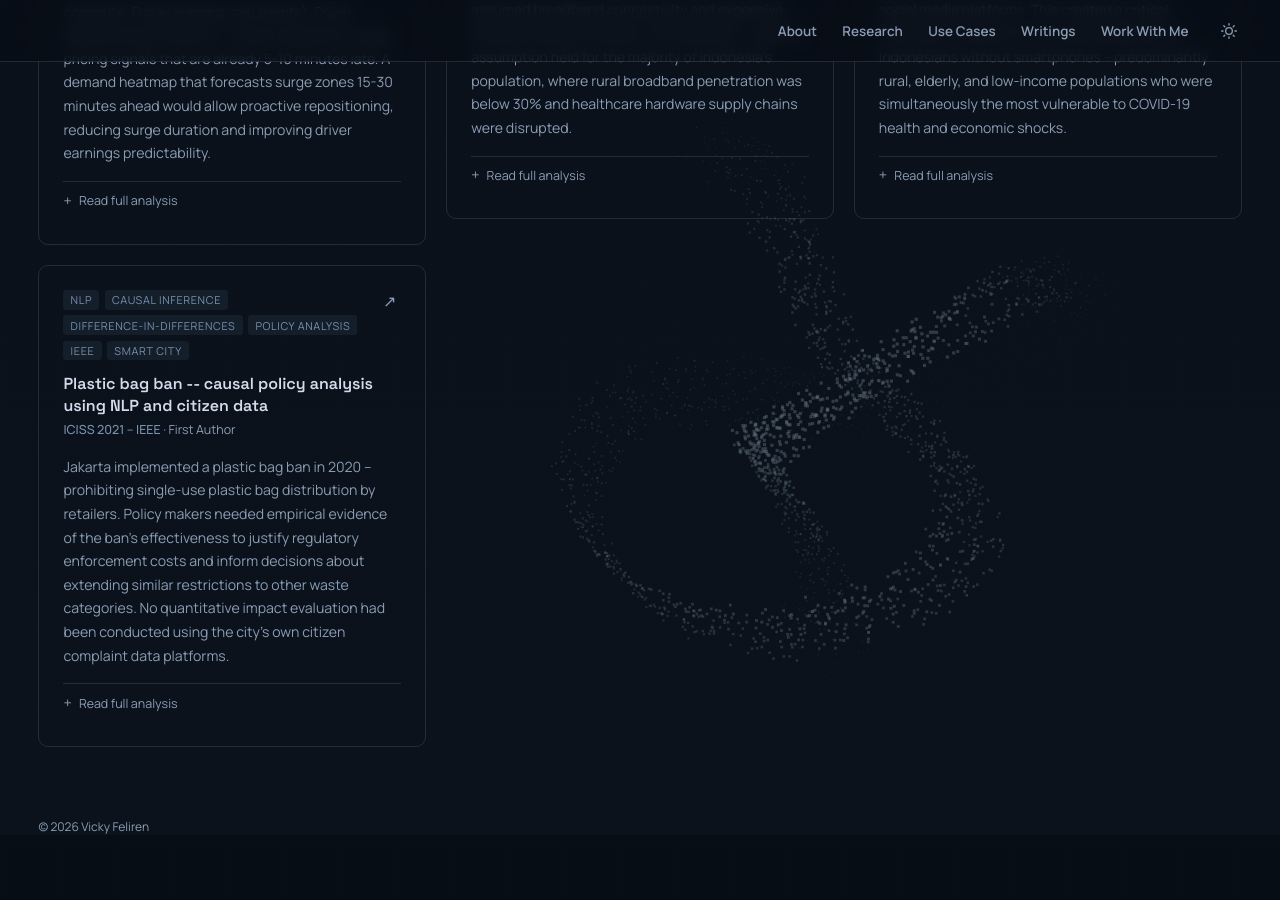
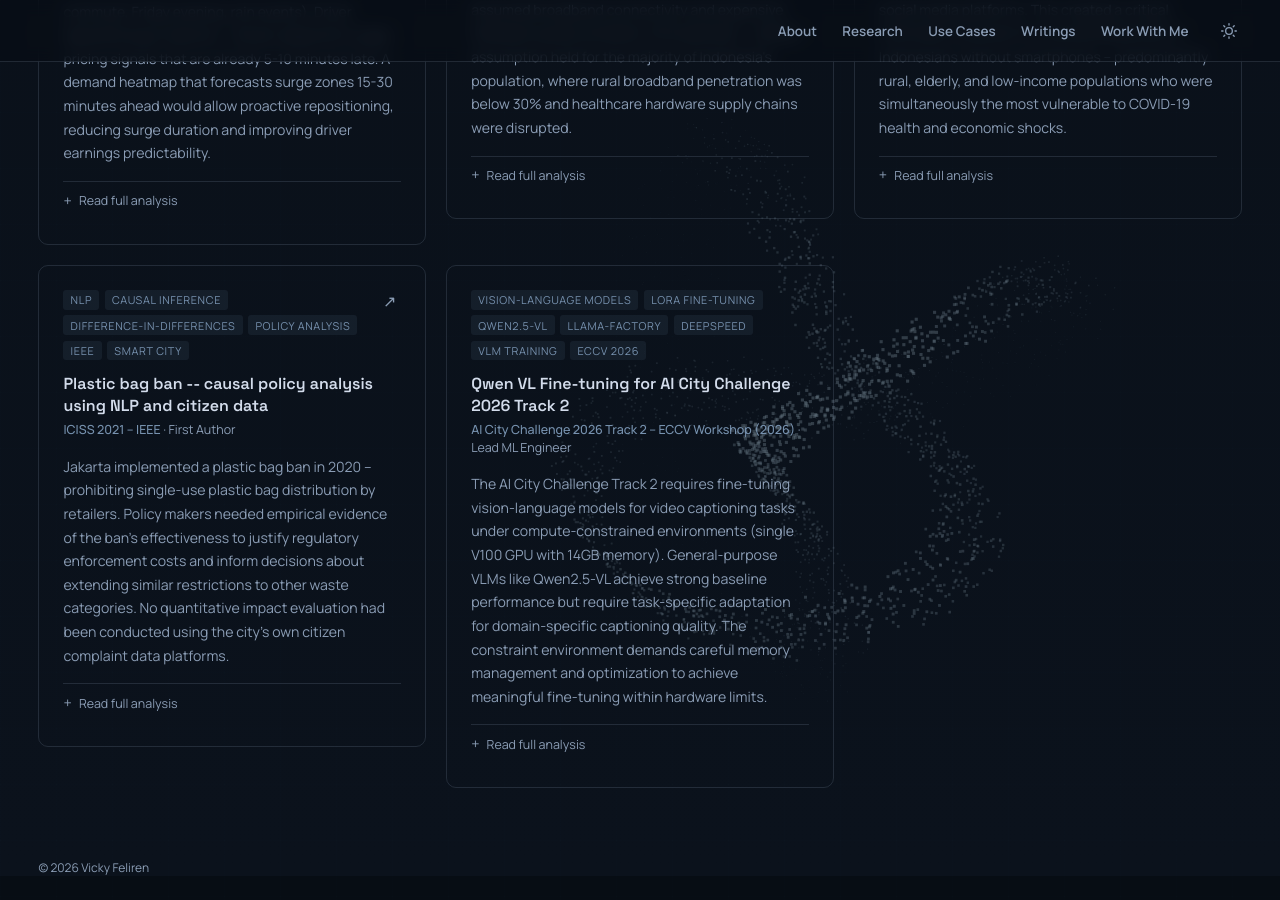
Before and after one commit to Feliren88/feliren88.github.io, a Jekyll site: the page built from _pages/usecases.md, in a window 1280 px wide and 900 px high, scrolled down 2926 px. Built offline with Jekyll 4.4.1, drawn with Linux system fonts in a browser that asks for light colours; before the commit the page ends 3785 px from its top, so only the background shows below that.

Commit message:
Add ECCV Workshop Qwen VL fine-tuning use case

```diff
--- a/_data/usecases.yml
+++ b/_data/usecases.yml
@@ -1353,6 +1353,104 @@ usecases:
       for evidence-based urban environmental policy evaluation in emerging market
       smart cities.
 
+  # ──────────────────────────────────────────
+
+  - id: eccv-workshop-qwen-vl
+    title: "Qwen VL Fine-tuning for AI City Challenge 2026 Track 2"
+    category: applied
+    tags:
+      - Vision-Language Models
+      - LoRA Fine-tuning
+      - Qwen2.5-VL
+      - LLaMA-Factory
+      - DeepSpeed
+      - VLM Training
+      - ECCV 2026
+    venue: "AI City Challenge 2026 Track 2 -- ECCV Workshop (2026)"
+    role: Lead ML Engineer
+    keywords:
+      - Vision-language model fine-tuning
+      - Qwen2.5-VL-3B
+      - LoRA adaptation
+      - DeepSpeed ZeRO-2
+      - AI City Challenge
+      - Captioning
+
+    situation: >
+      The AI City Challenge Track 2 requires fine-tuning vision-language models
+      for video captioning tasks under compute-constrained environments (single
+      V100 GPU with 14GB memory). General-purpose VLMs like Qwen2.5-VL achieve
+      strong baseline performance but require task-specific adaptation for
+      domain-specific captioning quality. The constraint environment demands
+      careful memory management and optimization to achieve meaningful fine-tuning
+      within hardware limits.
+
+    complication: >
+      Fine-tuning Qwen2.5-VL-3B on a 14GB GPU presents multiple technical
+      challenges: standard full-parameter fine-tuning exceeds GPU memory on
+      even a single forward pass, multi-GPU training is blocked by cluster-level
+      TCP port exhaustion, and naive LoRA configurations fail due to sequence
+      length issues (caption_train_small.json had multiple image segments per
+      sample creating sequences too long for GPU memory). Additional challenges
+      include system-wide PyTorch vs. venv torch conflicts and CUDA version
+      mismatches between the cluster environment and PyTorch installation.
+
+    resolution:
+      architecture: >
+        Implemented LoRA fine-tuning on Qwen2.5-VL-3B-Instruct using LLaMA-Factory
+        framework with LoRA rank 16, LoRA alpha 4, targeting all layers. Cutoff
+        length increased from 4096 to 8192 to accommodate longer sequences.
+        Gradient checkpointing enabled for memory optimization. DeepSpeed ZeRO-2
+        configuration prepared for multi-GPU scaling when cluster port issues resolve.
+      dataset_optimization: >
+        Created caption_train_tiny.json with simplified format (single image per
+        sample instead of multiple segments) to reduce sequence length while
+        preserving task semantics. This resolved the CUDA OOM on first forward pass
+        issue that prevented training from starting.
+      environment_setup: >
+        Configured dedicated Python 3.11 venv with PyTorch 2.5.1+cu121, peft,
+        transformers, deepspeed. Set CUDA_HOME=/usr/local/cuda-12.5 for correct
+        CUDA bindings, PYTHONPATH to venv site-packages first to avoid system torch
+        conflict, and PYTORCH_CUDA_ALLOC_CONF=expandable_segments:True for better
+        memory fragmentation handling. NCCL_SOCKET_IFNAME=lo configured to avoid
+        multi-GPU port conflicts.
+      training_pipeline: >
+        Implemented automated training script (train_qwen.py) that generates
+        dataset_info.json, train_caption.yaml, and ds_zero2.json configs, then
+        executes LLaMA-Factory training with proper environment isolation.
+        Achieved stable training with train loss ~1.46 after 3 epochs on simplified
+        dataset, training time ~1:42 minutes.
+
+    tech_stack:
+      model: [Qwen2.5-VL-3B-Instruct, LoRA]
+      framework: [LLaMA-Factory, DeepSpeed ZeRO-2]
+      training: [PyTorch 2.5.1+cu121, peft, transformers]
+      infrastructure: [V100 14GB, CUDA 12.5]
+      hyperparams:
+        lora_rank: 16
+        lora_alpha: 4
+        cutoff_len: 8192
+        batch_size: 1
+        learning_rate: 1.0e-4
+        gradient_checkpointing: true
+        epochs: 3
+
+    metrics:
+      train_loss: 1.46
+      training_time_minutes: 1.75
+      epochs_completed: 3
+      samples: 5
+      gpu_memory_gb: 14
+
+    impact: >
+      Establishes a reproducible LoRA fine-tuning pipeline for Qwen VL models
+      under constrained compute environments. The resolved issues (venv environment
+      conflicts, CUDA configuration, dataset sequence length optimization,
+      memory fragmentation handling) form a practical playbook applicable to
+      any VLM fine-tuning task on resource-limited GPU clusters. Outputs include
+      ready-to-use LoRA adapters and training scripts for downstream captioning
+      applications.
+
 # ============================================================
 # CROSS-CUTTING TECHNICAL CAPABILITIES
 # ============================================================
```
